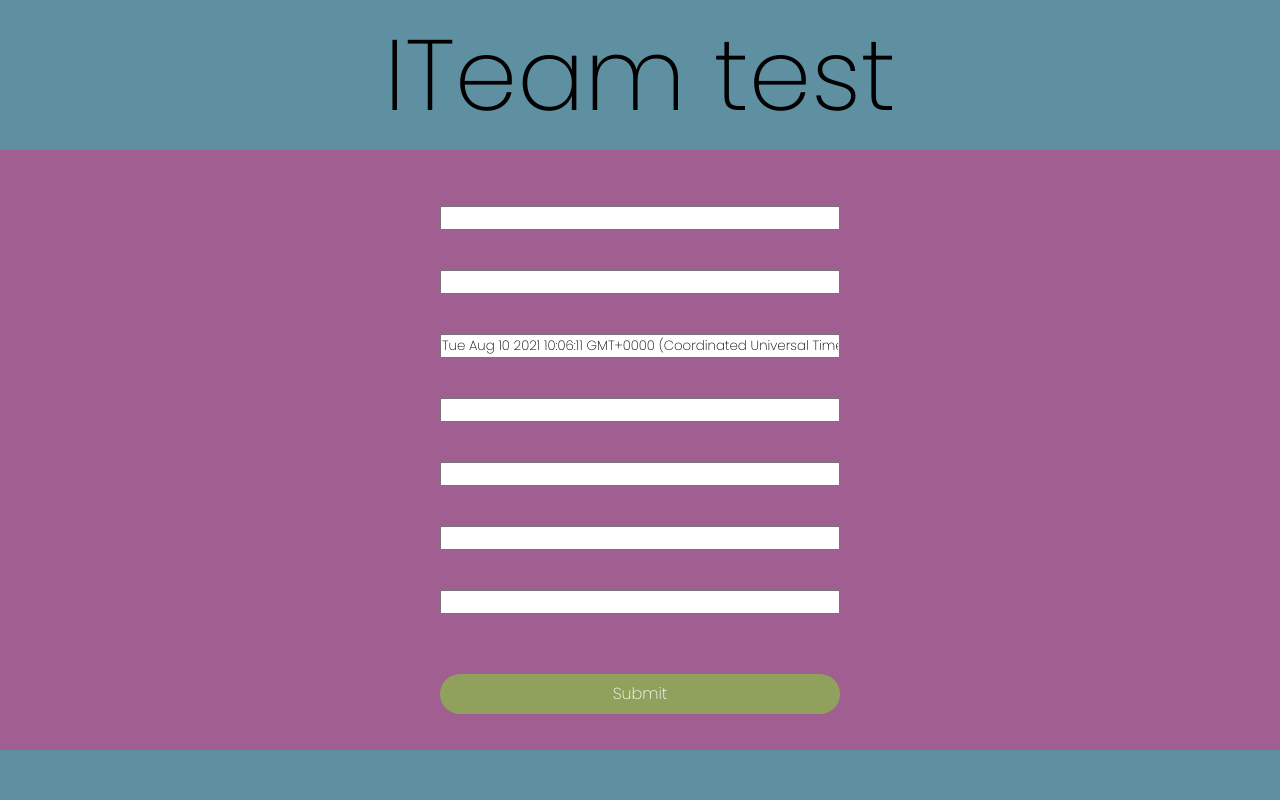
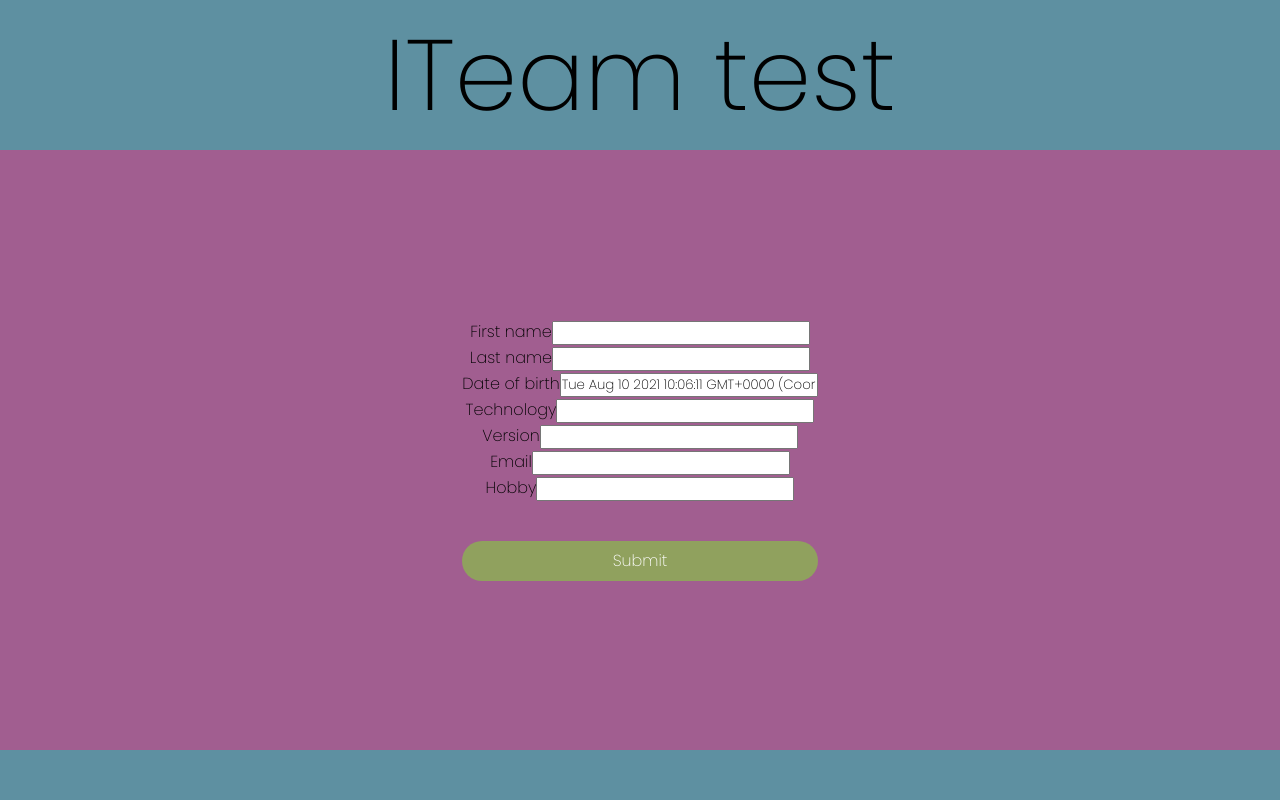
Before and after one commit to Dunridge/iteam-test, an Angular app: page / in a window 1280 px wide. Shown: the top 800 px of the page. Built offline with nearby package versions, Linux system fonts and the light colour scheme.

Commit message:
added the input component

```diff
--- a/src/app/app.module.ts
+++ b/src/app/app.module.ts
@@ -7,13 +7,15 @@ import { HeaderComponent } from './components/header/header.component';
 import { BodyComponent } from './components/body/body.component';
 import { FooterComponent } from './components/footer/footer.component';
 import {ReactiveFormsModule} from "@angular/forms";
+import { InputFieldComponent } from './components/body/components/input-field/input-field.component';
 
 @NgModule({
   declarations: [
     AppComponent,
     HeaderComponent,
     BodyComponent,
-    FooterComponent
+    FooterComponent,
+    InputFieldComponent
   ],
   imports: [
     BrowserModule,
--- a/src/app/components/body/body.component.html
+++ b/src/app/components/body/body.component.html
@@ -1,14 +1,7 @@
 <div class="body">
-<!--  TODO: define the form...-->
   <form [formGroup]="fg">
     <div class="body__fields">
-      <input formControlName="firstName" type="text">
-      <input formControlName="lastName" type="text">
-      <input formControlName="dateOfBirth" type="text">
-      <input formControlName="technology" type="text">
-      <input formControlName="version" type="text">
-      <input formControlName="email" type="text">
-      <input formControlName="hobby" type="text">
+      <app-input-field *ngFor="let control of controls" [label]="control.label" [control]="convertToFormControl(fg.get(control.control))"></app-input-field>
     </div>
     <button (click)="submit()">Submit</button>
   </form>
--- a/src/app/components/body/body.component.scss
+++ b/src/app/components/body/body.component.scss
@@ -19,7 +19,7 @@
 
     input {
       width: 400px;
-      margin: 20px 0;
+      margin: 0 0 20px 0;
     }
   }
 
@@ -45,4 +45,9 @@
       white-space: nowrap;
     }
   }
+
+  &__input {
+    display: flex;
+    flex-direction: column;
+  }
 }
--- a/src/app/components/body/body.component.ts
+++ b/src/app/components/body/body.component.ts
@@ -1,6 +1,7 @@
 import {Component, OnInit} from '@angular/core';
-import {FormBuilder, FormGroup} from "@angular/forms";
+import {AbstractControl, FormBuilder, FormControl, FormGroup} from "@angular/forms";
 import {Feedback} from "../../interfaces/feedback.interface";
+import {FormField} from "../../interfaces/form-field.interface";
 
 @Component({
   selector: 'app-body',
@@ -10,8 +11,39 @@ import {Feedback} from "../../interfaces/feedback.interface";
 export class BodyComponent implements OnInit {
   feedback!: Feedback;
   fg!: FormGroup;
+  controls: FormField[];
 
   constructor(private fb: FormBuilder) {
+    this.controls = [
+      {
+        label: 'First name',
+        control: 'firstName'
+      },
+      {
+        label: 'Last name',
+        control: 'lastName'
+      },
+      {
+        label: 'Date of birth',
+        control: 'dateOfBirth'
+      },
+      {
+        label: 'Technology',
+        control: 'technology'
+      },
+      {
+        label: 'Version',
+        control: 'version'
+      },
+      {
+        label: 'Email',
+        control: 'email'
+      },
+      {
+        label: 'Hobby',
+        control: 'hobby'
+      }
+    ];
   }
 
   ngOnInit(): void {
@@ -30,6 +62,10 @@ export class BodyComponent implements OnInit {
     });
   }
 
+  convertToFormControl(absCtrl: AbstractControl | null): FormControl {
+    return absCtrl as FormControl;
+  }
+
   submit(): void {
     this.feedback = this.fg?.value;
     console.log(this.feedback);
--- /dev/null
+++ b/src/app/components/body/components/input-field/input-field.component.html
@@ -0,0 +1,5 @@
+
+<label class="body__input">
+  <span class="body__input-label">{{ label }}</span>
+  <input [formControl]="control" type="text">
+</label>
--- /dev/null
+++ b/src/app/components/body/components/input-field/input-field.component.ts
@@ -0,0 +1,20 @@
+import {ChangeDetectionStrategy, Component, Input, OnInit} from '@angular/core';
+import {FormControl} from "@angular/forms";
+
+@Component({
+  selector: 'app-input-field',
+  templateUrl: './input-field.component.html',
+  styleUrls: ['./input-field.component.scss'],
+  changeDetection: ChangeDetectionStrategy.OnPush
+})
+export class InputFieldComponent implements OnInit {
+  @Input() label!: string;
+  @Input() control!: FormControl;
+
+  // TODO: add onPush everywhere
+  constructor() { }
+
+  ngOnInit(): void {
+  }
+
+}
--- /dev/null
+++ b/src/app/interfaces/form-field.interface.ts
@@ -0,0 +1,4 @@
+export interface FormField {
+  label: string;
+  control: string;
+}
```
Also changed, not shown: src/app/components/body/components/input-field/input-field.component.scss (added).
